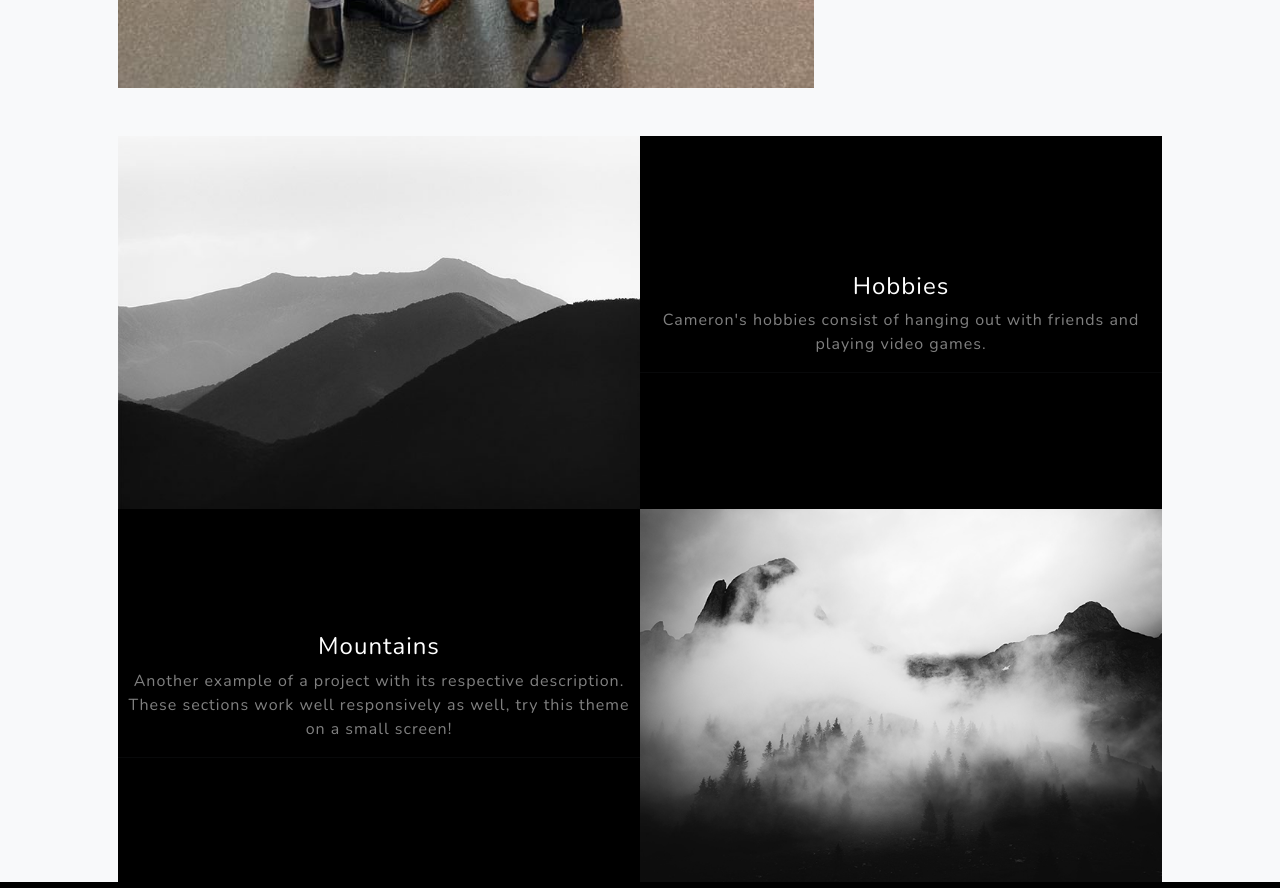
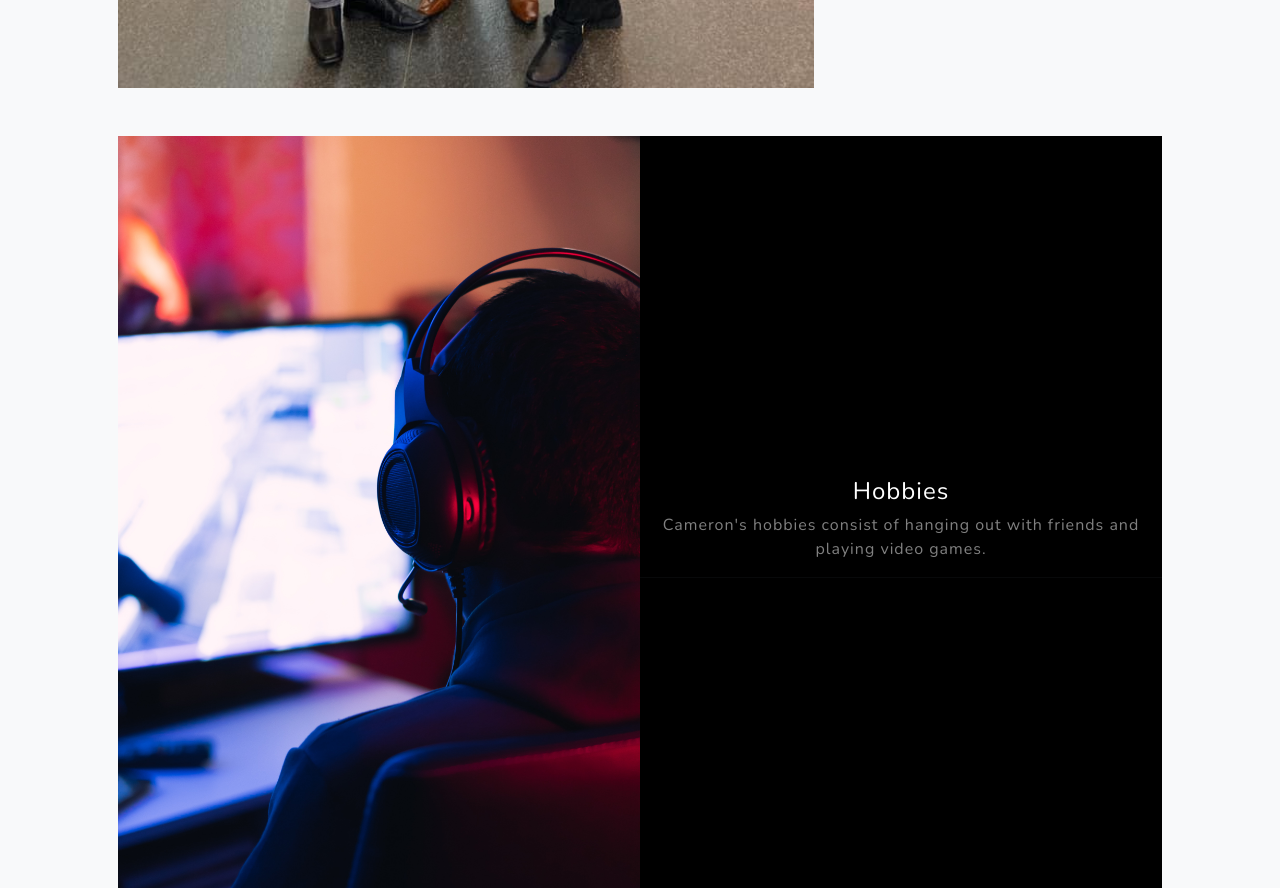
Before and after one commit to smyrlcam/Internet-Programming-Website, a plain HTML site: page index.html in a window 1280 px wide. Shown: the part 1640-2528 px from the top of the page. Drawn offline with nearby package versions, Linux system fonts and the light colour scheme.

Commit message:
Update index.html

```diff
--- a/index.html
+++ b/index.html
@@ -58,7 +58,7 @@
                 </div>
                 <!-- Project One Row-->
                 <div class="row gx-0 mb-5 mb-lg-0 justify-content-center">
-                    <div class="col-lg-6"><img class="img-fluid" src="assets/img/demo-image-01.jpg" alt="..." /></div>
+                    <div class="col-lg-6"><img class="img-fluid" src="assets/img/videoGame.jpg" alt="..." /></div>
                     <div class="col-lg-6">
                         <div class="bg-black text-center h-100 project">
                             <div class="d-flex h-100">
```
